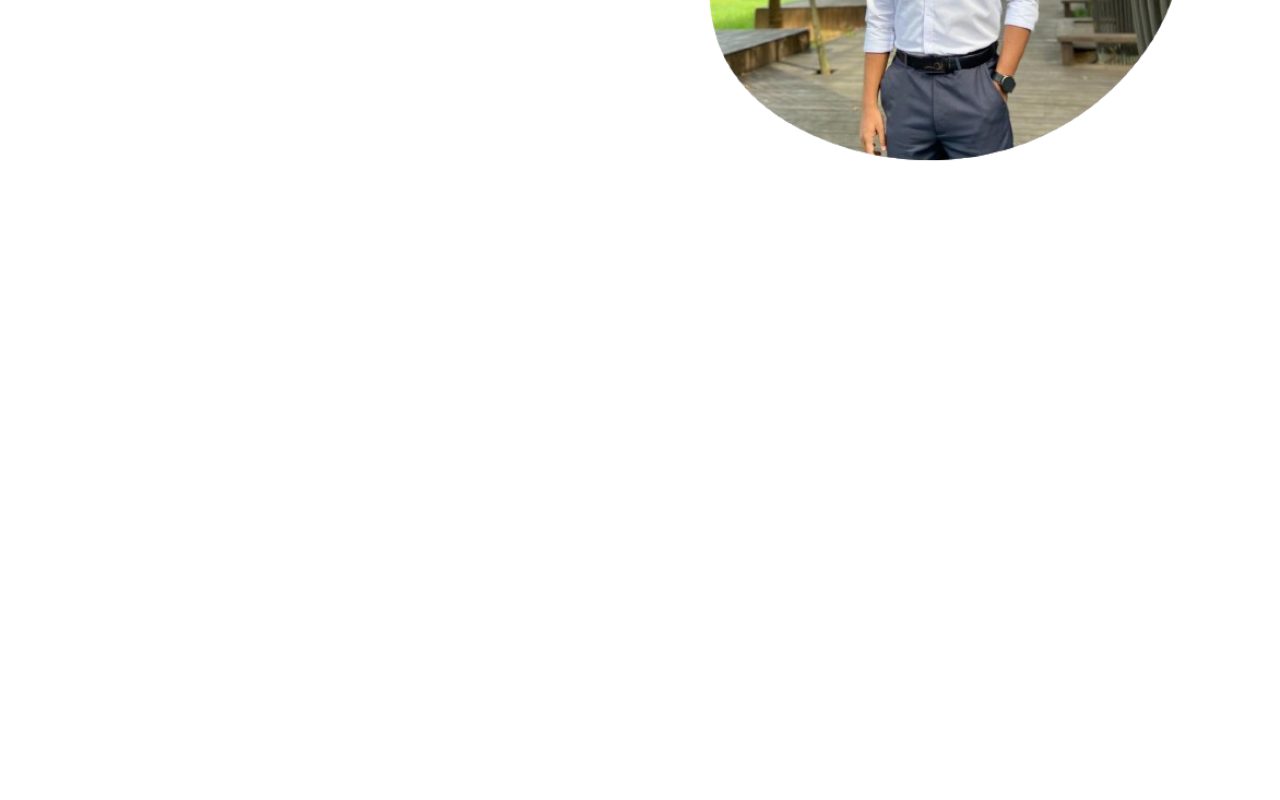
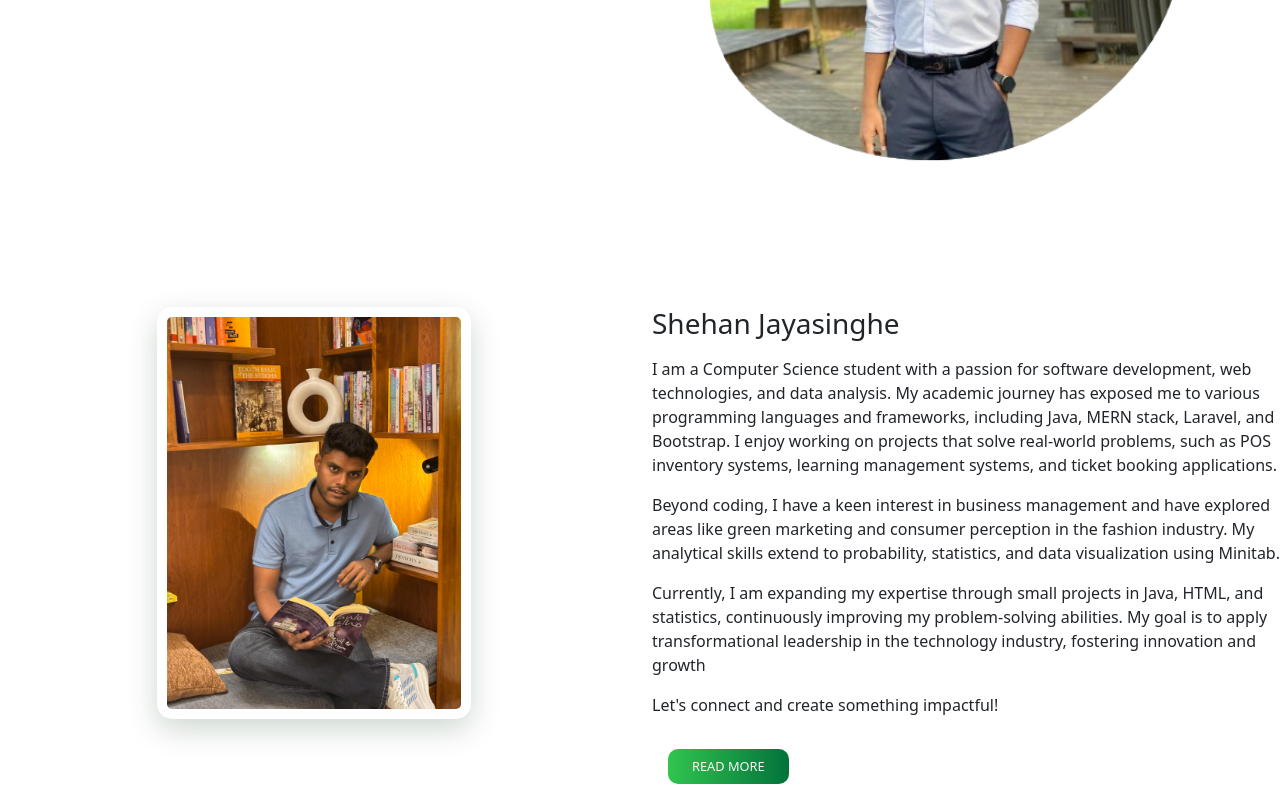
Before and after one commit to ShehanJay19/Portfolio, a plain HTML site: page index.html in a window 1280 px wide. Shown: the part 605-1405 px from the top of the page. Before the commit the page ends 912 px from the top, so only its background shows below. Drawn offline with Linux system fonts and the light colour scheme; files whose address does not match are found by name.

Commit message:
about area updated

```diff
--- a/css/partials/_global.css
+++ b/css/partials/_global.css
@@ -50,3 +50,24 @@ border: 7px solid var(--gradient-color);
     border:7px solid var(--gradient-color);
 
 }
+.button.third-button {
+    padding: 0.5rem 1.5rem;
+    font-size: 0.8rem;
+    font-weight: 500;
+    border: 5px solid var(--gradient-color);
+    border-radius: 10px;
+    background: var(--gradient-color);
+    color: whitesmoke;
+    transition: background 0.3s ease, transform 0.3s ease;
+    box-shadow: var(--box.shadow);
+    display: inline-block;
+    margin-top: 1rem;
+    text-align: center;
+}
+
+.button.third-button:hover {
+    background: whitesmoke;
+    color: black;
+    transform: scale(1.05);
+    box-shadow: 0px 8px 20px rgba(0, 0, 0, 0.3);
+}
--- a/css/style.css
+++ b/css/style.css
@@ -89,3 +89,19 @@ width:90rem;
 
 
 /*End Bannner area*/
+/*About area*/
+.about-image img {
+    width: 50%;
+    margin: 0 auto;
+    display: block;
+    border: 10px solid transparent;
+    border-image-slice: 1;
+    border-radius: 15px;
+    box-shadow: var(--box-shadow);
+    transition: transform 0.3s ease, box-shadow 0.3s ease;
+}
+
+.about-image img:hover {
+    transform: scale(1.05);
+    box-shadow: 0px 8px 20px rgba(0, 0, 0, 0.3);
+}
--- a/index.html
+++ b/index.html
@@ -88,6 +88,28 @@
 </section>
 
 <!--======================================================================End Banner Area===================================================================== -->
+<!--======================================================================About Area===================================================================== -->
+<section class="about-area">
+  <div class="container-fluidimg\WhatsApp Image 2025-04-03 at 09.18.38_b7fdcc4c.jpg">
+    <div class="row">
+      <div class="col-lg-6 col-md-12 about-image">
+        <img src="./img/Ppic.jpg" alt="about-img" class="img-fluid">
+      </div>
+      <div class="col-lg-6 col-md-12 about-text">
+        <h3 class="title-text">Shehan Jayasinghe</h3>
+        <p></p>
+        <p></p>
+        <p>I am a Computer Science student with a passion for software development, web technologies, and data analysis. My academic journey has exposed me to various programming languages and frameworks, including Java, MERN stack, Laravel, and Bootstrap. I enjoy working on projects that solve real-world problems, such as POS inventory systems, learning management systems, and ticket booking applications.</p>
+        <p>Beyond coding, I have a keen interest in business management and have explored areas like green marketing and consumer perception in the fashion industry. My analytical skills extend to probability, statistics, and data visualization using Minitab.</p>
+        <p>Currently, I am expanding my expertise through small projects in Java, HTML, and statistics, continuously improving my problem-solving abilities. My goal is to apply transformational leadership in the technology industry, fostering innovation and growth</p>
+        <p>Let's connect and create something impactful!</p>
+        <button type="button" class="btn button third-button text-uppercase">Read More</button>
+      </div>
+    </div>
+  </div>
+<!--======================================================================End About Area===================================================================== -->
+
+
 
 
 
```
Also changed, not shown: img/Ppic.jpg (added).
